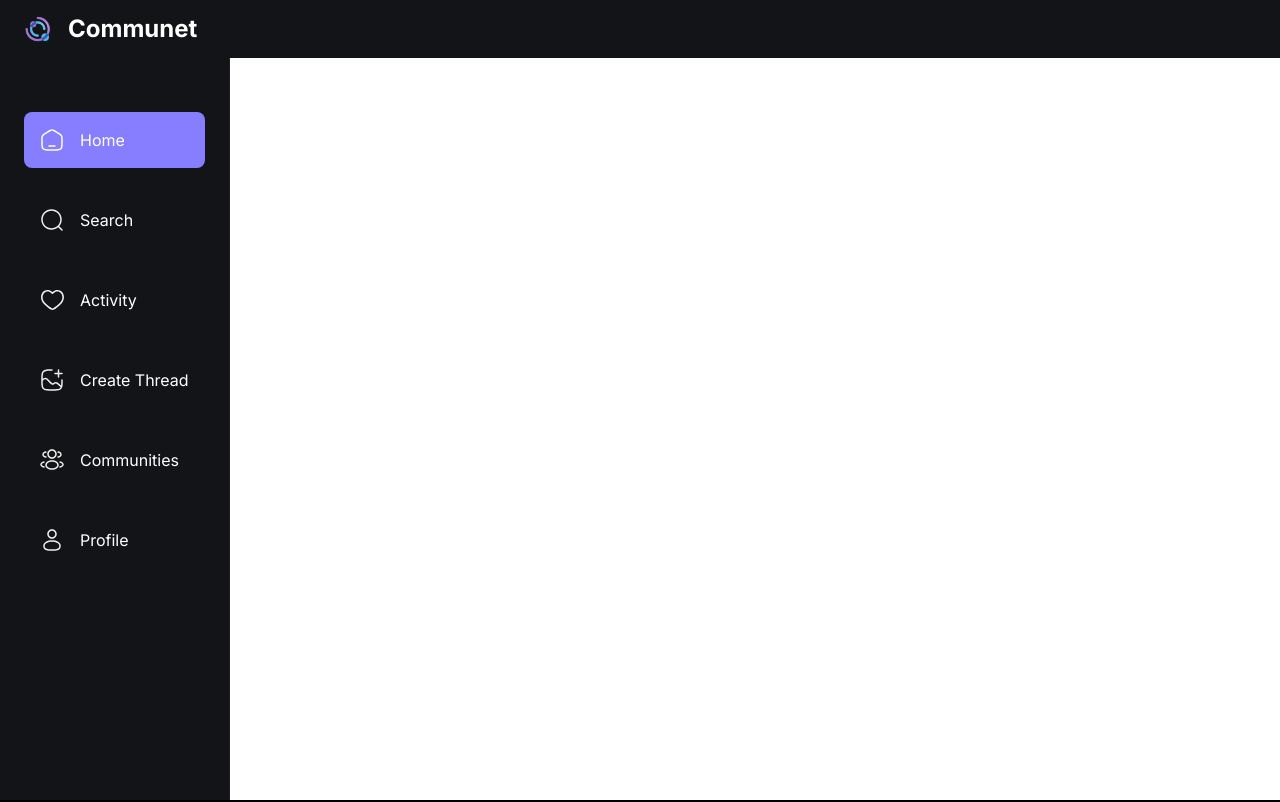
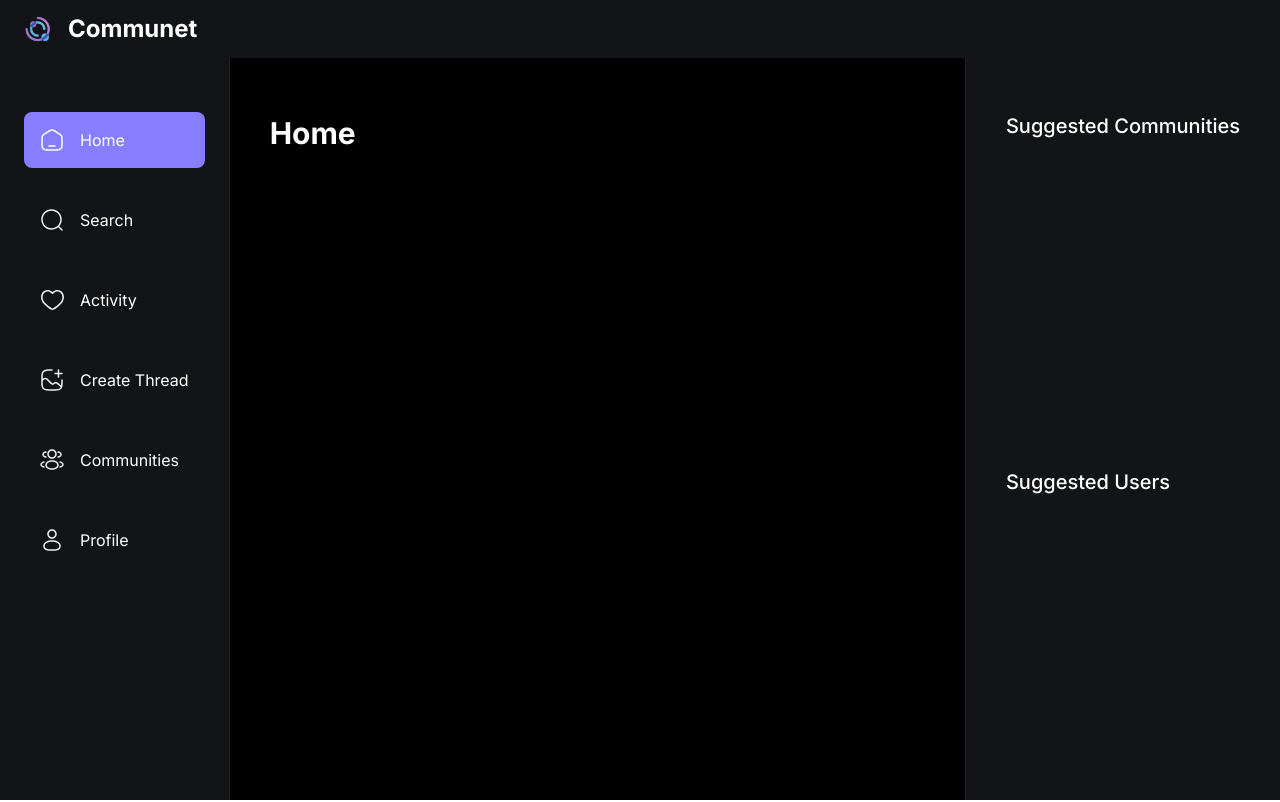
Before and after one commit to muhammedanaskhan/angrynest, a Next.js app: page / in a window 1280 px wide. Shown: the top 802 px of the page. Built offline with nearby package versions, Linux system fonts and the light colour scheme; no server answers.

Commit message:
:art: minor

```diff
--- a/app/(root)/layout.tsx
+++ b/app/(root)/layout.tsx
@@ -24,7 +24,7 @@
       <html lang="en">
         <body className={inter.className}>
           <Topbar />
-          <main>
+          <main className='flex flex-row'>
             <LeftSidebar />
             <section className='main-container'>
               <div className='w-full max-w-4xl'>
--- a/components/shared/RightSidebar.tsx
+++ b/components/shared/RightSidebar.tsx
@@ -1,6 +1,13 @@
 function RightSidebar(){
     return(
-        <h1>Right Side bar</h1>
+        <section className="custome-scrollbar rightsidebar">
+            <div className="flex flex-1 flex-col justify-start">
+                <h3 className="text-heading4-medium text-light-1">Suggested Communities</h3>
+            </div>
+            <div className="flex flex-1 flex-col justify-start">
+                <h3 className="text-heading4-medium text-light-1">Suggested Users </h3>
+            </div>
+        </section>
     )
 }
 
--- a/components/shared/Topbar.tsx
+++ b/components/shared/Topbar.tsx
@@ -1,7 +1,7 @@
 import Image from "next/image";
 import Link from "next/link";
 import { SignedIn, SignOutButton, OrganizationSwitcher } from "@clerk/nextjs";
-
+import {dark} from "@clerk/themes";
 function Topbar() {
     return (
         <nav className='topbar'>
@@ -22,6 +22,7 @@
                 </div>
                 <OrganizationSwitcher
                     appearance={{
+                        baseTheme: dark,
                         elements: {
                             organizationSwitcherTrigger: "py-2 px-4"
                         }
--- a/package.json
+++ b/package.json
@@ -10,6 +10,7 @@
   },
   "dependencies": {
     "@clerk/nextjs": "^4.23.5",
+    "@clerk/themes": "^1.7.5",
     "@types/node": "20.6.0",
     "@types/react": "18.2.21",
     "@types/react-dom": "18.2.7",
```
Also changed, not shown: 1 other file (tests, documents, lock files or other folders).
